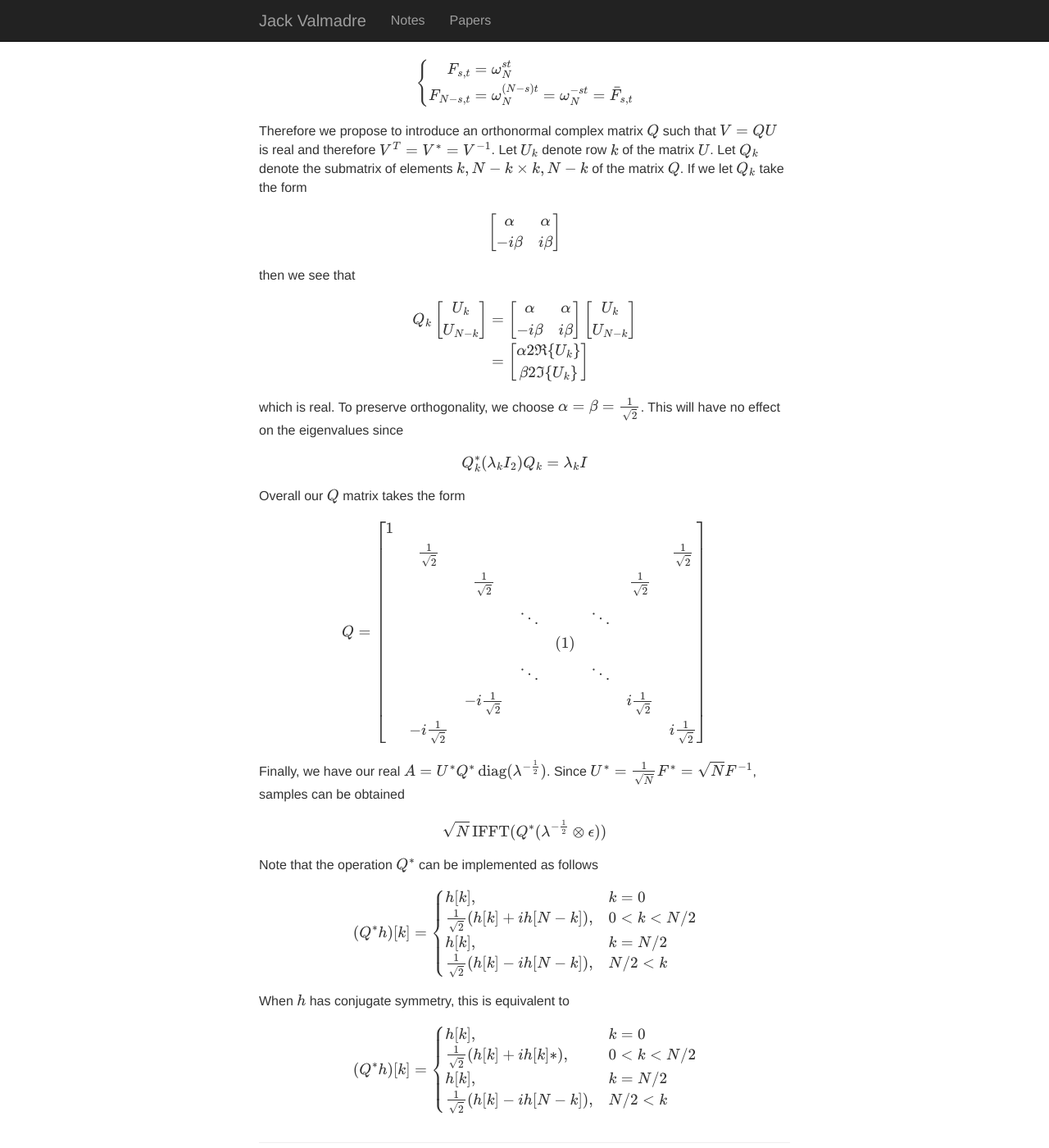
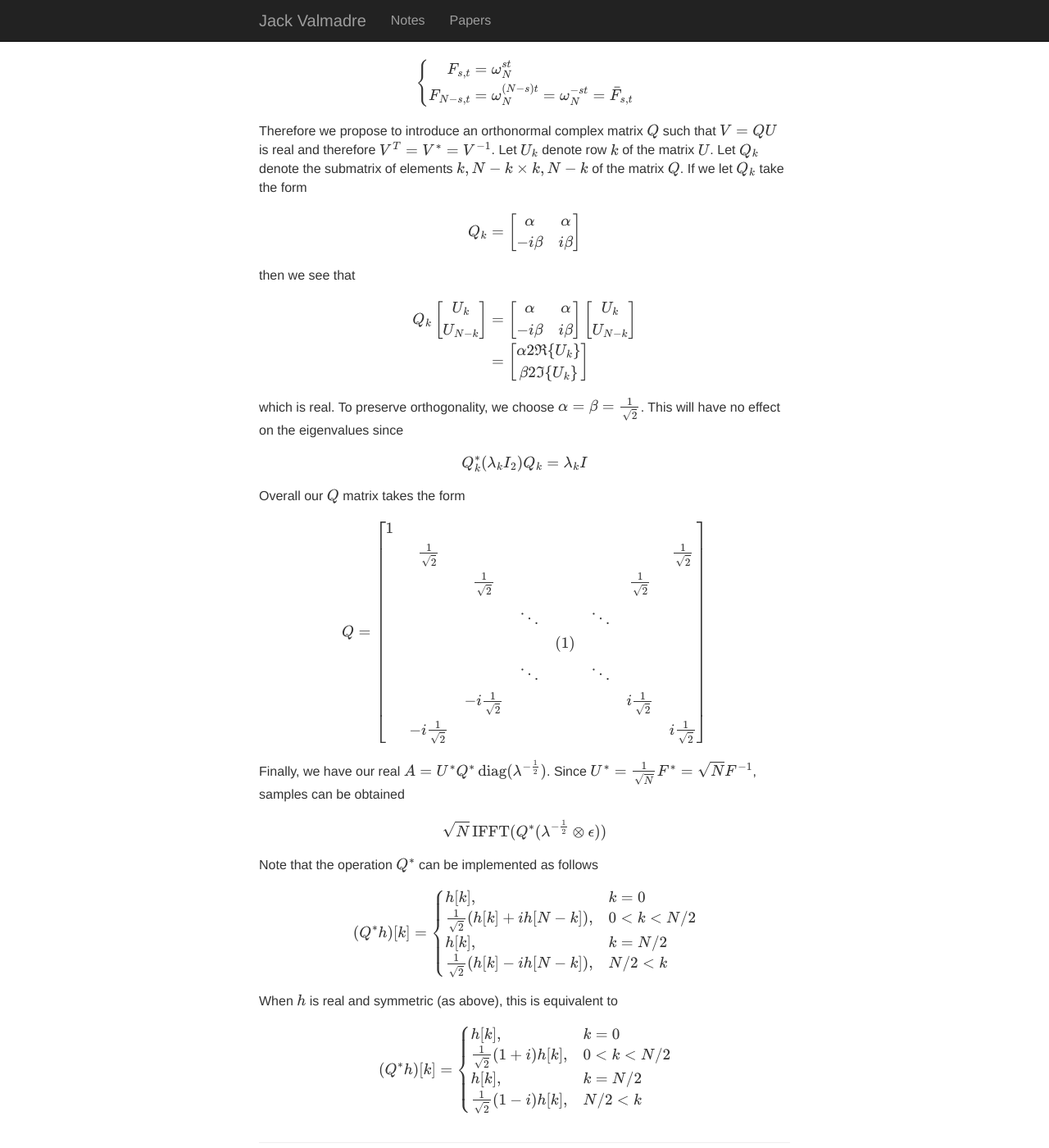
Before and after one commit to jvlmdr/jack.valmadre.net, a Jekyll site: the page built from notes/_posts/2020-01-06-sample-smooth-paths.md, in a window 1280 px wide and 1400 px high, scrolled down 2675 px. Shown: the whole window at 82% size. Built offline with Jekyll 4.4.1, drawn with Linux system fonts in a browser that asks for light colours; nearby versions of some CDN libraries; formulas are drawn with MathJax 3; some of the changed text lies outside the part shown.

Commit message:
Update 2020-01-06-sample-smooth-paths.md

```diff
--- a/notes/_posts/2020-01-06-sample-smooth-paths.md
+++ b/notes/_posts/2020-01-06-sample-smooth-paths.md
@@ -78,7 +78,7 @@
 
 $$ A = U^{\ast} \operatorname{diag}(\lambda^{-\frac{1}{2}}) $$
 
-where $\lambda = 1 + \alpha \lvert F d_{1} \rvert^{2} + \beta \lvert F d_{2} \rvert^{2}$.
+where $\lambda = \lvert F \delta \rvert^{2} + \alpha \lvert F d_{1} \rvert^{2} + \beta \lvert F d_{2} \rvert^{2}$.
 
 But wait, something seems wrong here.
 The precision matrix $\Lambda$ is symmetric positive-definite and yet the eigenvectors in $U$ are complex?
@@ -108,7 +108,7 @@
 Let $Q_{k}$ denote the submatrix of elements $\{k, N - k\} \times \{k, N - k\}$ of the matrix $Q$.
 If we let $Q_{k}$ take the form
 
-$$ \begin{bmatrix} \alpha & \alpha \\ -i \beta & i \beta \end{bmatrix} $$
+$$ Q_{k} = \begin{bmatrix} \alpha & \alpha \\ -i \beta & i \beta \end{bmatrix} $$
 
 then we see that
 
@@ -151,11 +151,11 @@
 \frac{1}{\sqrt{2}} (h[k] - i h[N - k]), & N / 2 < k
 \end{cases} $$
 
-When $h$ has conjugate symmetry, this is equivalent to
+When $h$ is real and symmetric (as above), this is equivalent to
 
 $$ (Q^{\ast} h)[k] = \begin{cases}
 h[k], & k = 0 \\
-\frac{1}{\sqrt{2}} (h[k] + i h[k]*), & 0 < k < N / 2 \\
+\frac{1}{\sqrt{2}} (1 + i) h[k], & 0 < k < N / 2 \\
 h[k], & k = N / 2 \\
-\frac{1}{\sqrt{2}} (h[k] - i h[N - k]), & N / 2 < k
+\frac{1}{\sqrt{2}} (1 - i) h[k], & N / 2 < k
 \end{cases} $$
```
